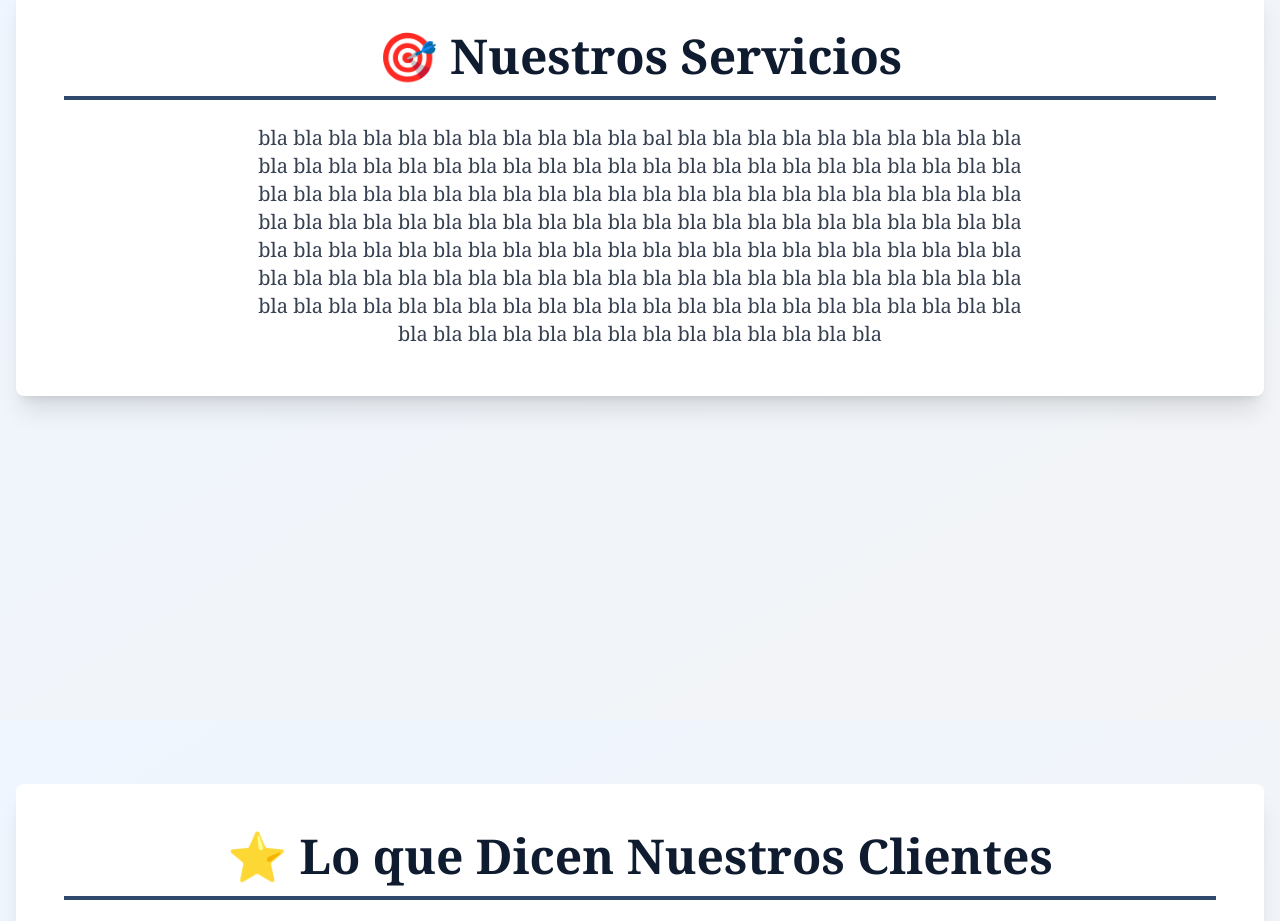
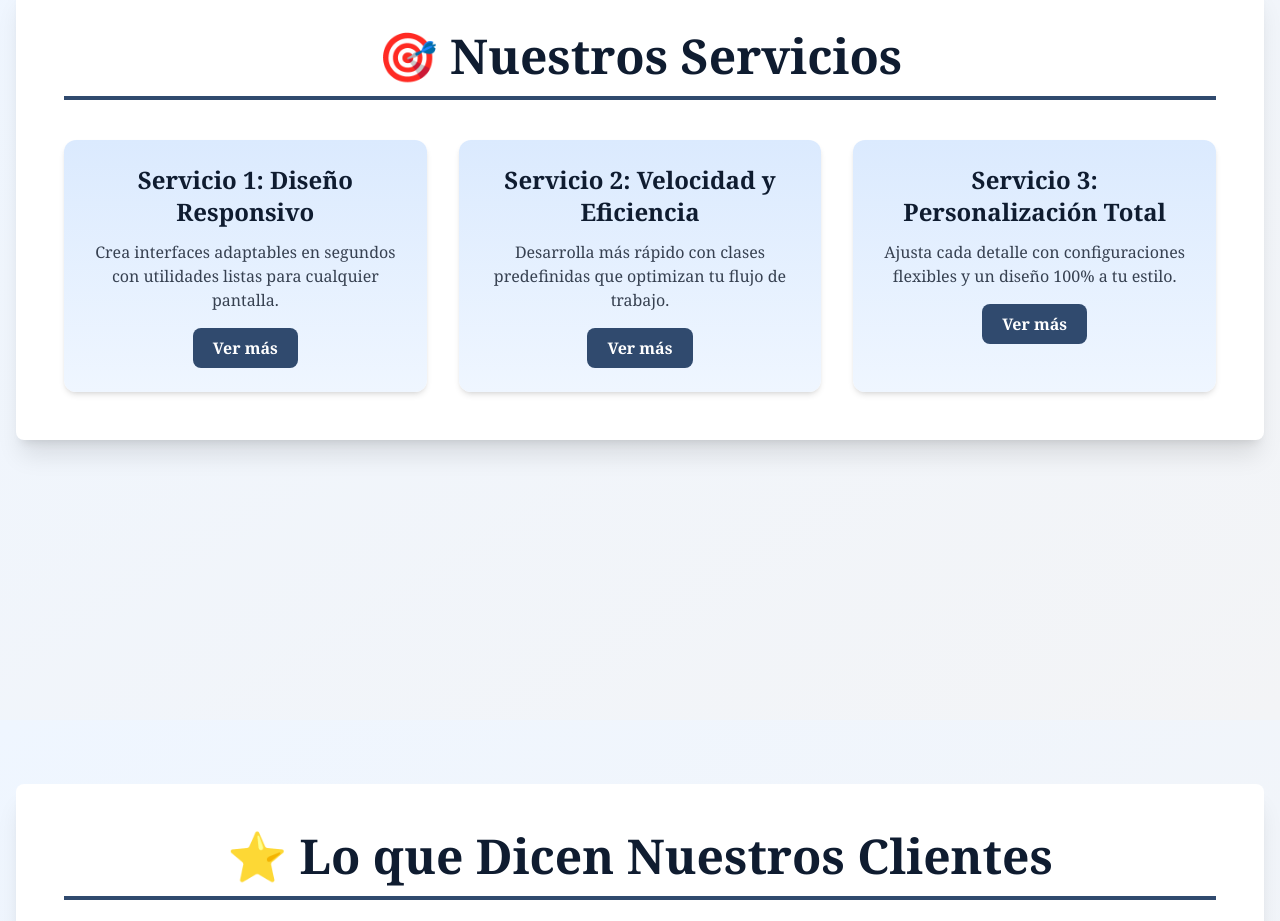
Before and after one commit to Angelica-Solis/sitioWeb_Tailwind, a plain HTML site: page demo.html in a window 1280 px wide. Shown: the part 1040-1961 px from the top of the page. Drawn offline with nearby package versions, Linux system fonts and the light colour scheme.

Commit message:
servicios basicos del tailwind

```diff
--- a/demo.html
+++ b/demo.html
@@ -123,9 +123,34 @@
                     <h2 class="text-3xl md:text-5xl font-bold text-primary-dark text-center mb-6 border-b-4 border-primary-blue pb-4">
                         🎯 Nuestros Servicios
                     </h2>
-                    <p class="text-lg md:text-xl text-gray-700 text-center max-w-3xl mx-auto leading-relaxed">
-                        bla bla bla bla bla bla bla bla bla bla bla bal bla bla bla bla bla bla bla bla bla bla bla bla bla bla bla bla bla bla bla bla bla bla bla bla bla bla bla bla bla bla bla bla bla bla bla bla bla bla bla bla bla bla bla bla bla bla bla bla bla bla bla bla bla bla bla bla bla bla bla bla bla bla bla bla bla bla bla bla bla bla bla bla bla bla bla bla bla bla bla bla bla bla bla bla bla bla bla bla bla bla bla bla bla bla bla bla bla bla bla bla bla bla bla bla bla bla bla bla bla bla bla bla bla bla bla bla bla bla bla bla bla bla bla bla bla bla bla bla bla bla bla bla bla bla bla bla bla bla bla bla bla bla bla bla bla bla bla bla bla bla bla bla bla bla bla bla
-                    </p>
+                    <div class="grid grid-cols-1 md:grid-cols-3 gap-8 mt-10">
+                <!-- Servicio 1 -->
+                <div class="bg-gradient-to-b from-blue-100 to-blue-50 rounded-xl shadow-md p-6 text-center">
+                    <h3 class="text-2xl font-semibold text-primary-dark mb-3">Servicio 1: Diseño Responsivo</h3>
+                    <p class="text-gray-700 mb-4">Crea interfaces adaptables en segundos con utilidades listas para cualquier pantalla.</p>
+                    <button class="bg-primary-blue text-white font-semibold px-5 py-2 rounded-lg hover:bg-blue-700 transition">
+                        Ver más
+                    </button>
+                </div>
+
+                <!-- Servicio 2 -->
+                <div class="bg-gradient-to-b from-blue-100 to-blue-50 rounded-xl shadow-md p-6 text-center">
+                    <h3 class="text-2xl font-semibold text-primary-dark mb-3">Servicio 2: Velocidad y Eficiencia</h3>
+                    <p class="text-gray-700 mb-4">Desarrolla más rápido con clases predefinidas que optimizan tu flujo de trabajo.</p>
+                    <button class="bg-primary-blue text-white font-semibold px-5 py-2 rounded-lg hover:bg-blue-700 transition">
+                        Ver más
+                    </button>
+                </div>
+
+                <!-- Servicio 3 -->
+                <div class="bg-gradient-to-b from-blue-100 to-blue-50 rounded-xl shadow-md p-6 text-center">
+                    <h3 class="text-2xl font-semibold text-primary-dark mb-3">Servicio 3: Personalización Total</h3>
+                    <p class="text-gray-700 mb-4">Ajusta cada detalle con configuraciones flexibles y un diseño 100% a tu estilo.</p>
+                    <button class="bg-primary-blue text-white font-semibold px-5 py-2 rounded-lg hover:bg-blue-700 transition">
+                        Ver más
+                    </button>
+                </div>
+            </div>
                 </div>
             </div>
         </section>
```
